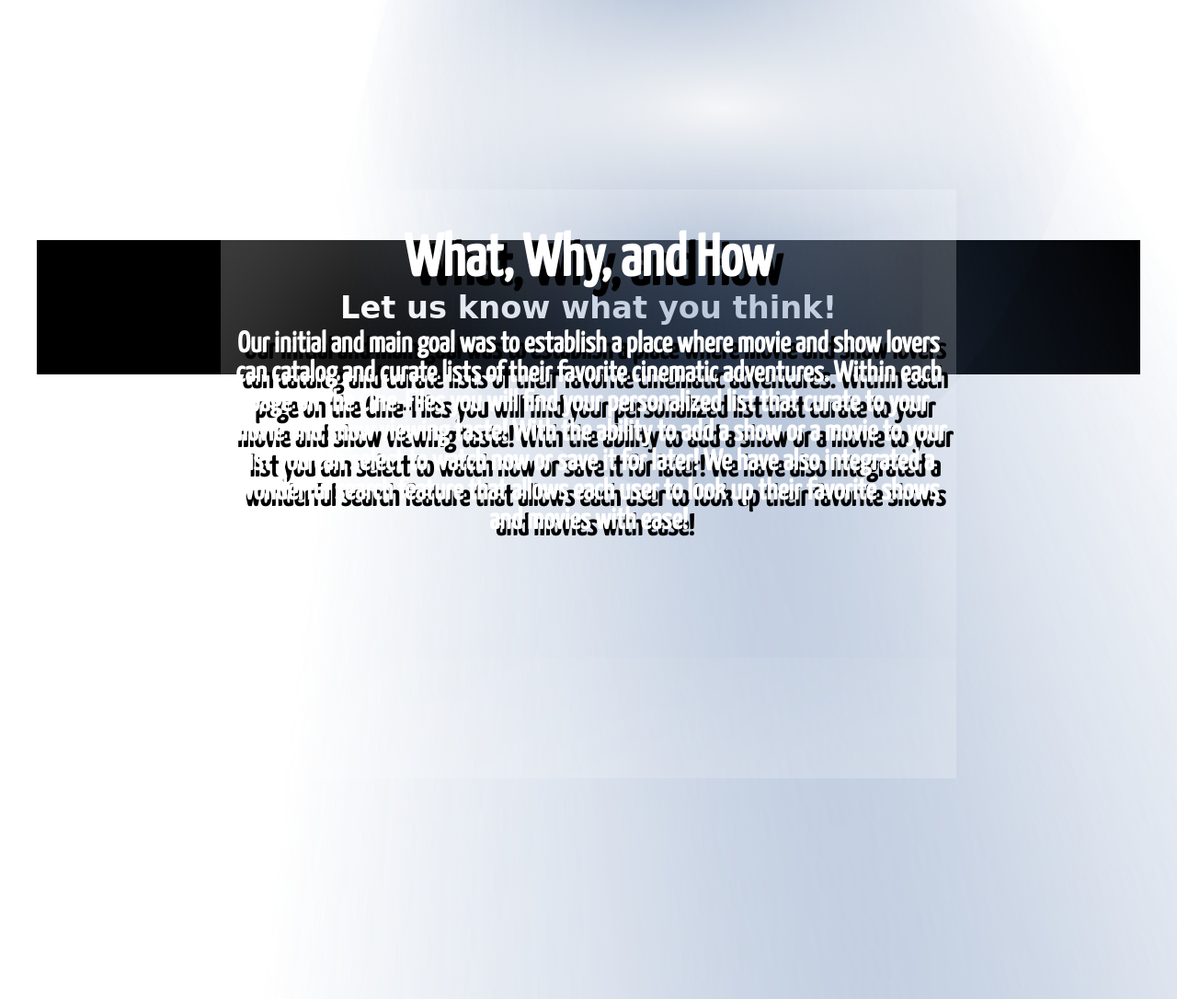
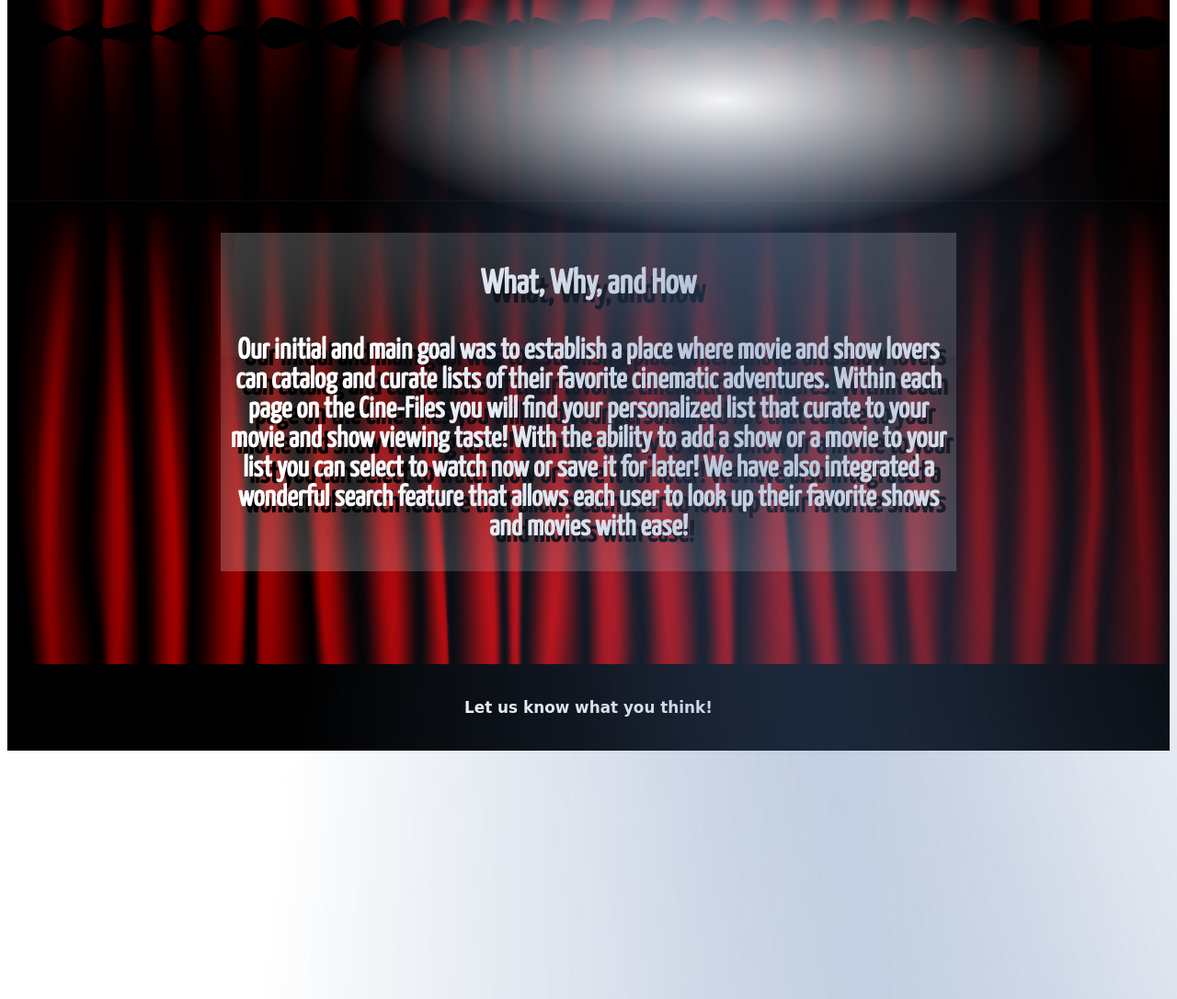
Before and after one commit to RyanJCummings/MovieList, a PHP site: page /home.php in a window 1280 px wide; the page is wider, and only the part inside the window is pictured. Shown: the part 883-1969 px from the top of that part at 92% size. Run offline with PHP 8.4, Linux system fonts and the light colour scheme; some web fonts are replaced.

Commit message:
finished home

```diff
--- a/home.php
+++ b/home.php
@@ -2,12 +2,13 @@
 require_once 'header.php';
 
 echo <<<_Home
-
 <title>Cine-Files</title>
 <head>
 
 <link href='https://fonts.googleapis.com/css?family=Audiowide' rel='stylesheet'>
 <link href="https://fonts.googleapis.com/css2?family=Yanone+Kaffeesatz&display=swap" rel="stylesheet">
+
+
     <style>
         * {
             box-sizing: border-box;
@@ -16,7 +17,7 @@ echo <<<_Home
             width: 100%;
             height: 100%;
         }
-        .wrapper {
+        .wrapper2 {
             height: 100vh;
             width: 150vh;
             margin: 0 auto;
@@ -32,17 +33,6 @@ echo <<<_Home
             height: 100%;
             overflow: hidden;
         }
-        /*.stage_floor {*/
-        /*    content: '';*/
-        /*    position: absolute;*/
-        /*    z-index: 1;*/
-        /*    top: 10%;*/
-        /*    left: 0;*/
-        /*    right: 0;*/
-        /*    height: 150%;*/
-        /*    background-image: radial-gradient(rgba(54,90,143,0.9), rgba(54,90,143,0));*/
-        /*    transform: scale(1.0,0.3);*/
-        /*}*/
         .stage_highlight {
             position: absolute;
             z-index: 1;
@@ -117,12 +107,16 @@ echo <<<_Home
                 transform: translateX(-25vh);
             }
         }
+
+
+
   #content {
 	background-color: #4E1003;
   	height: 100%;
-            background-position: center;
-            position: relative;
-
+	/*background-position: center;*/
+  	background-size: 100%;
+	/*position: relative;*/
+	background-image: url("curtain02.jpg");
  }
 
 
@@ -139,34 +133,14 @@ echo <<<_Home
 	font-family: 'Yanone Kaffeesatz', sans-serif;
 }
 body{
-            background-image: url("curtain02.jpg");
-            background-size: 100%;
-            background-attachment: fixed;
-            display:grid;
-            align-items: center;
-            justify-content: center;
-            height: 100vh;
-            position:relative;
+	background-color: black;
 }
-        movie{
-            position: absolute;
-            z-index: 1000 !important;
-            border: #4E1003;
-        }
+
 .container{
     display:inline-block;
-            margin-top: 200px;
     width: 50rem;
-            height: 40rem;
-            /*box-shadow: 0 0 1rem 0 rbga(0,0,0,.2);*/
-            content: "";
+    box-shadow: 0 0 1rem 0 rbga(0,0,0,.2);
     position: relative;
-            z-index: 1000 !important;
-            background:inherit;
-            top: 0;
-            left: 0;
-            right: 0;
-            bottom:0;
     box-shadow: inset 0 0 2000px rgba(255,255,255,.5);
     filter:blur(0px);
 }
@@ -176,14 +150,15 @@ echo <<<_Home
 
 }
 
+
+
 </style>
 </head>
 
 
 <body>
 <h1>Toto, I've a feeling we're not in Kansas anymore <h1>
-
-    <div class="wrapper">
+    <div class="wrapper2">
 
         <div class="backdrop"></div>
 
@@ -199,13 +174,11 @@ echo <<<_Home
 
         </div>
 
-<div id="movie" style=" position: relative; z-index: 1000">
-    <iframe  width="956" height="538" src="https://www.youtube.com/embed/4HvE_bz9imA" frameborder="0" allow="accelerometer; autoplay=1; clipboard-write; encrypted-media; gyroscope; picture-in-picture" allowfullscreen></iframe>
+<iframe style="position:relative; z-index:1000;" width="956" height="538" src="https://www.youtube.com/embed/4HvE_bz9imA" frameborder="0" allow="accelerometer; autoplay=1; clipboard-write; encrypted-media; gyroscope; picture-in-picture" allowfullscreen></iframe>
 </div>
-
-<div class="container" style="position: relative; z-index: 1000">
+    <div class="container" style="position: relative">
         <div id="test">
-        <h1 style="color:white; text-shadow: 10px 10px black;">What, Why, and How</h1>
+            <h3 style="color:white; text-shadow: 10px 10px black;">What, Why, and How</h3>
             <p style="color:white; text-shadow: 7px 7px black;"> Our initial and main goal was to establish a place where movie and show lovers can catalog and curate lists of their favorite cinematic adventures. Within each
             page on the Cine-Files you will find your personalized list that curate to your movie and show viewing taste! With the ability to add a show or a movie to your list
             you can select to watch now or save it for later! We have also integrated a wonderful search feature that allows each user to look up their favorite shows and movies
@@ -214,8 +187,9 @@ echo <<<_Home
 
     </div>
 
+</body>
 
-</body>
+
 
 _Home;
 
```
Lines whose indentation alone changed are shown as unchanged.
